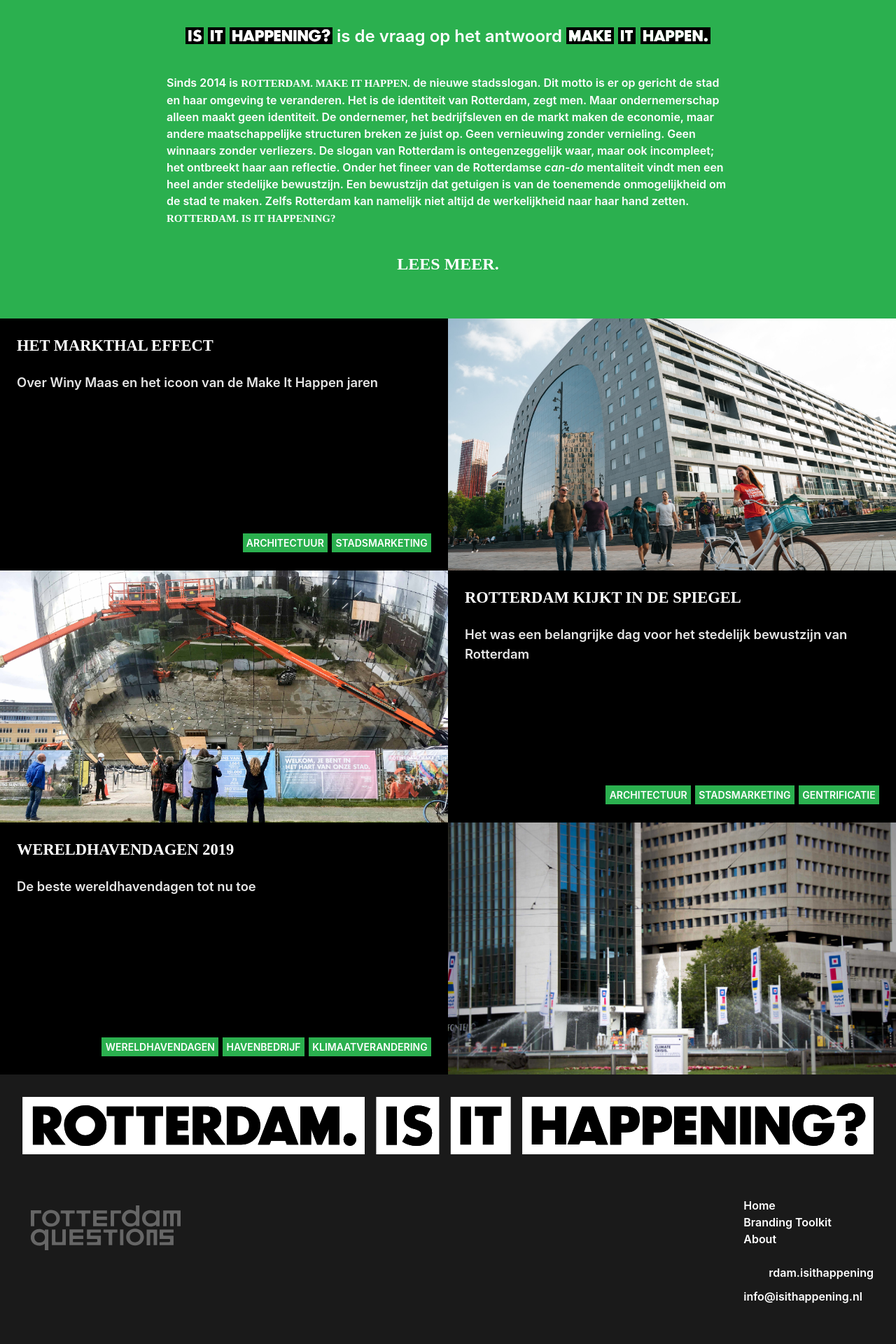
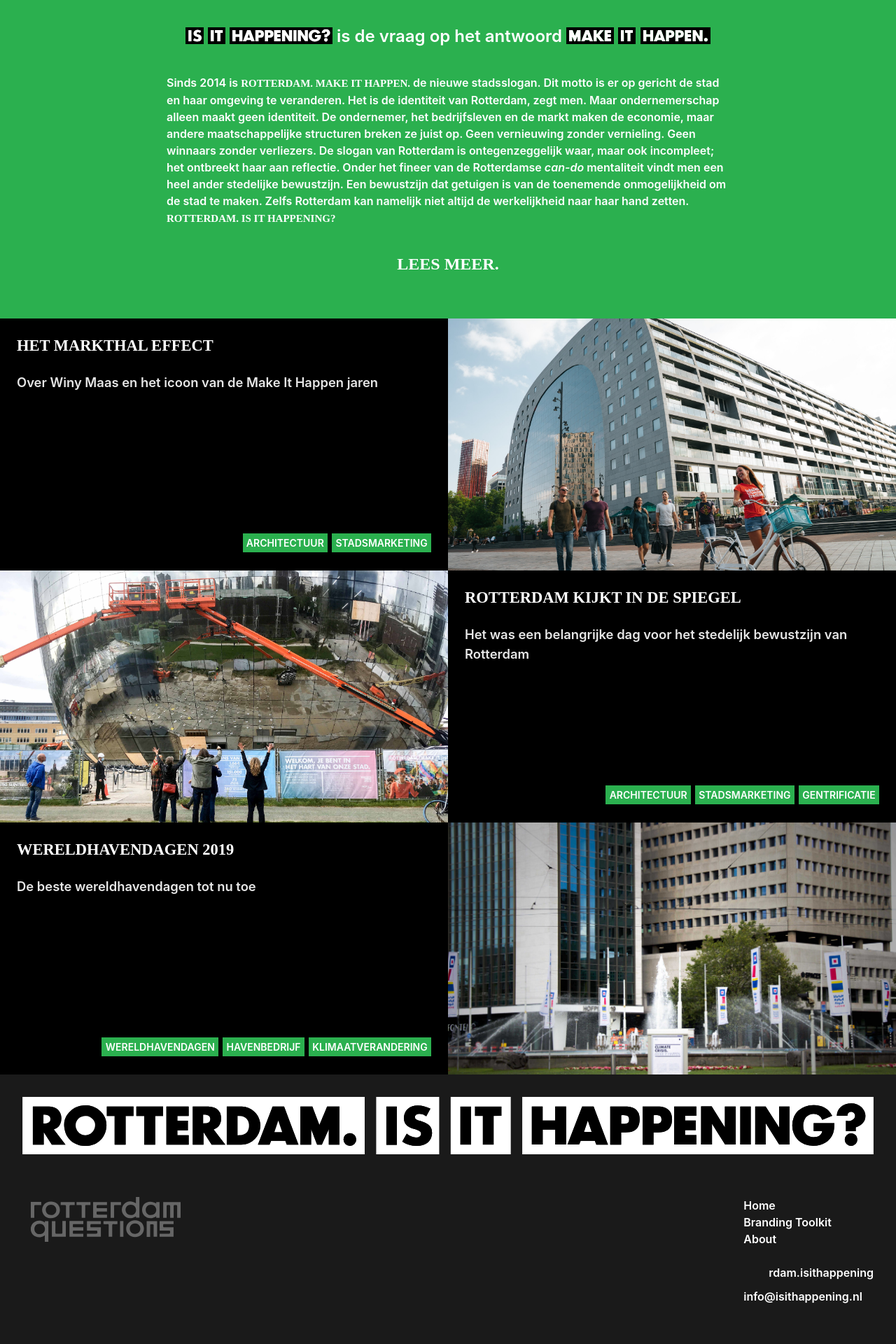
Before and after one commit to norealdirection/norealdirection.github.io, a Jekyll site: the page built from index.markdown, in a window 1280 px wide. Shown: the part 694-2614 px from the top of the page at 70% size. Built offline with Jekyll 4.4.1, drawn with Linux system fonts in a browser that asks for light colours.

Commit message:
Update _layout.scss

```diff
--- a/_sass/minima/_layout.scss
+++ b/_sass/minima/_layout.scss
@@ -442,7 +442,7 @@
 
 .partners-wrapper {
 	float: left;
-	padding: $spacing-unit/2;
+	padding: 0 $spacing-unit/2;
 }
 
 .partners-svg {
```
